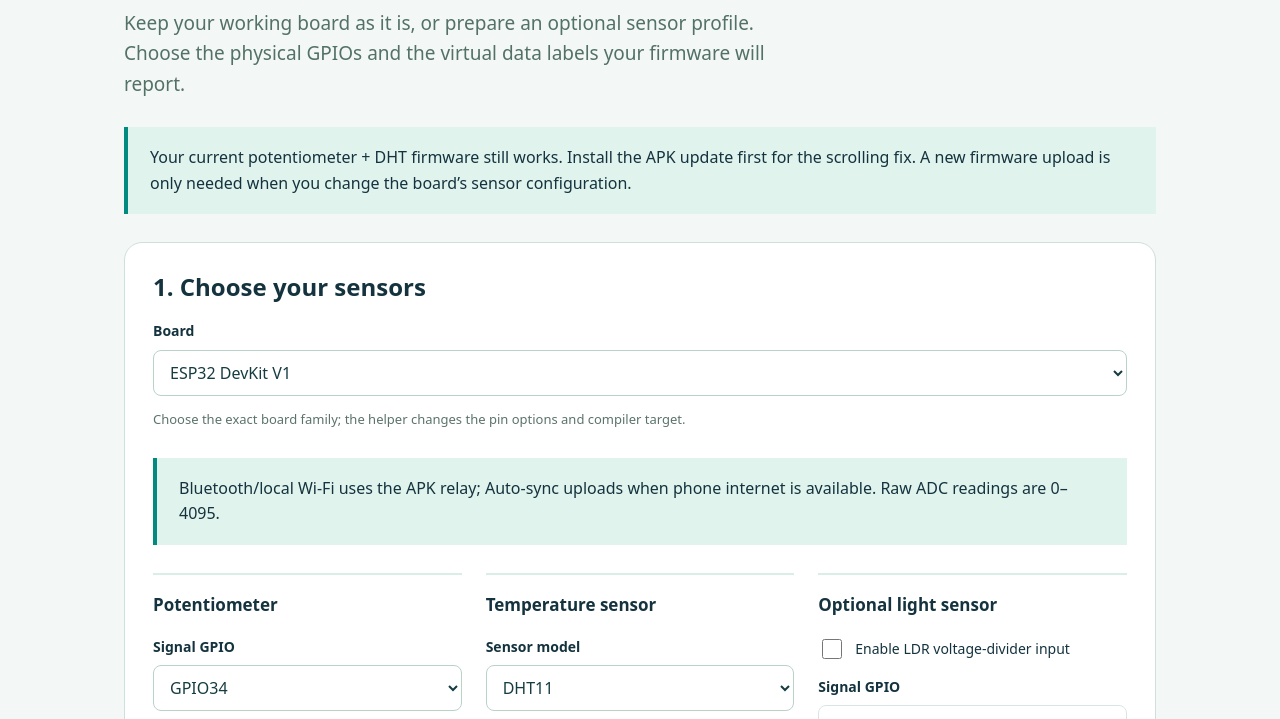
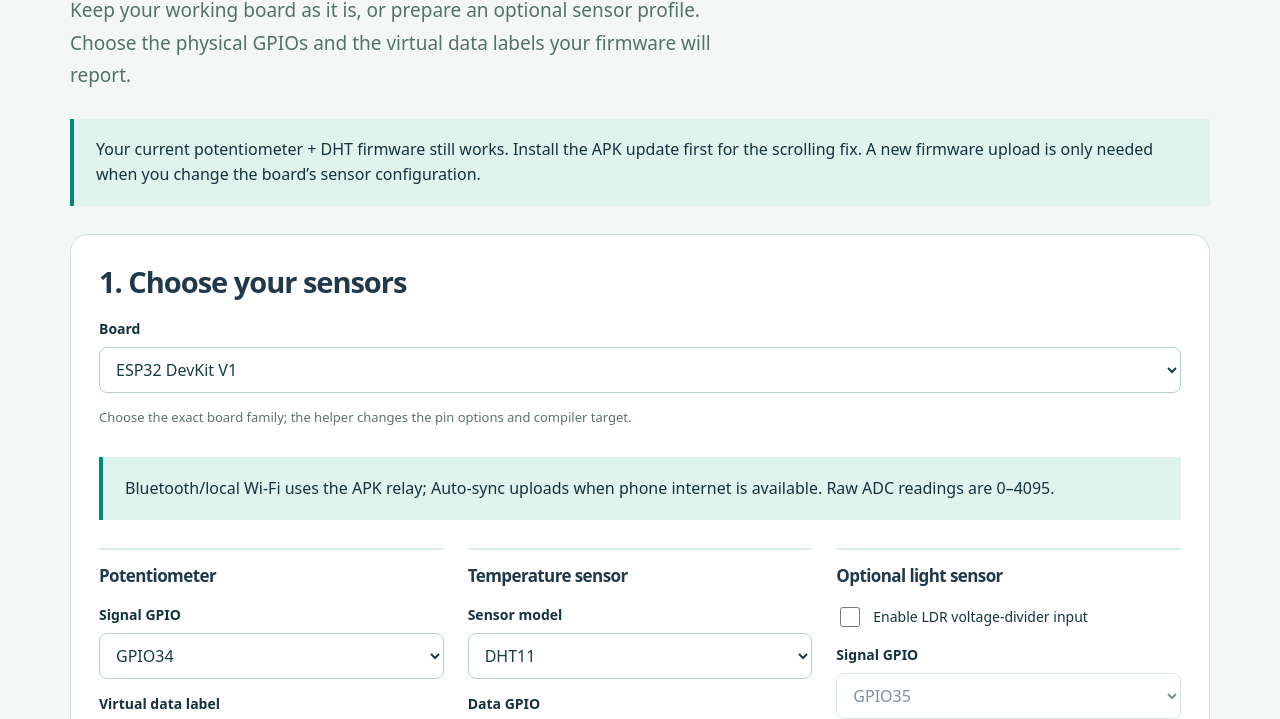
Before and after one commit to joseph1234-web/Robosync, a plain HTML site: page docs/firmware-assistant.html in a window 1280 px wide. Shown: the part 277-996 px from the top of the page. Drawn offline with Linux system fonts and the light colour scheme.

Commit message:
feat(ui): align IoT guides and editors with new design

```diff
--- a/docs/firmware-assistant.html
+++ b/docs/firmware-assistant.html
@@ -1,5 +1,5 @@
 <!doctype html>
-<html lang="en"><head><meta charset="utf-8"><meta name="viewport" content="width=device-width,initial-scale=1"><meta name="color-scheme" content="light dark"><title>Review sensor firmware · RoboSynct</title><link rel="stylesheet" href="./firmware-assistant.css?v=0.24.0"><script type="module" src="./firmware-assistant.js?v=0.24.0"></script></head>
+<html lang="en"><head><meta charset="utf-8"><meta name="viewport" content="width=device-width,initial-scale=1"><meta name="color-scheme" content="light dark"><title>Review sensor firmware · RoboSynct</title><link rel="stylesheet" href="./firmware-assistant.css?v=0.24.0"><script type="module" src="./firmware-assistant.js?v=0.24.0"></script><link rel="stylesheet" href="./robosynct-ui-refresh.css?v=2.0.0"></head>
 <body><main><nav><a href="./">← Dashboard</a><a href="./android-app.html">Android update</a></nav><p class="eyebrow">ROBOSYNCT · PHASE 5</p><h1>Your sensor pins,<br>ready to review.</h1><p class="intro">Keep your working board as it is, or prepare an optional sensor profile. Choose the physical GPIOs and the virtual data labels your firmware will report.</p>
 <div class="notice">Your current potentiometer + DHT firmware still works. Install the APK update first for the scrolling fix. A new firmware upload is only needed when you change the board’s sensor configuration.</div>
 <form id="sensor-form"><section><h2>1. Choose your sensors</h2><label for="board">Board</label><select id="board"></select><p class="hint">Choose the exact board family; the helper changes the pin options and compiler target.</p>
```
